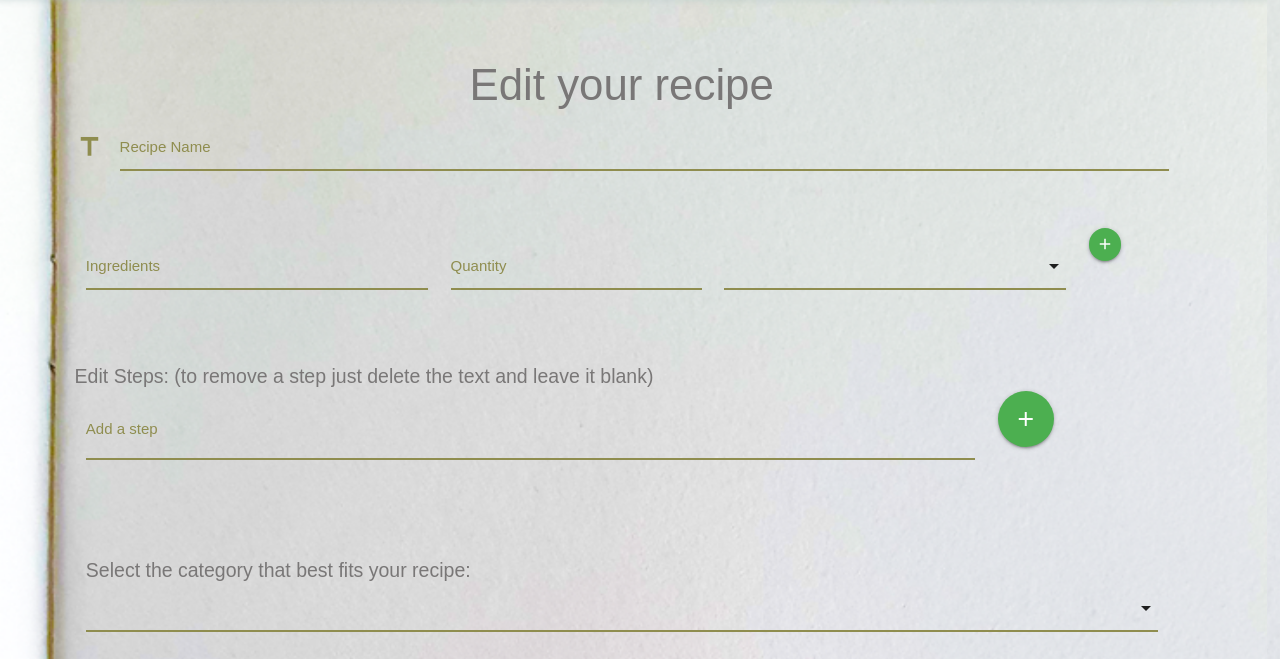
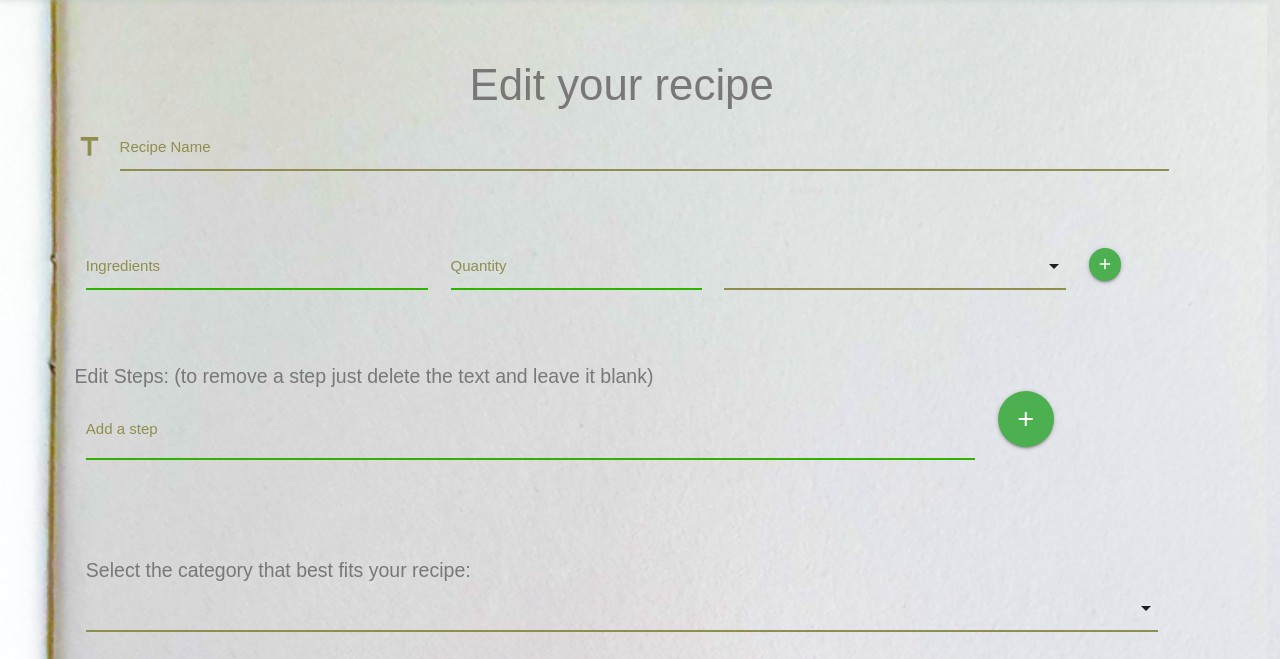
Before and after one commit to MllrB/nomnoms, a Flask app: template templates/update_recipe.html in a window 1280 px wide. Shown: the part 73-732 px from the top of the page. Run offline with Flask 2, Linux system fonts and the light colour scheme; the template is opened without the code that fills it, so the values that code supplies are empty; some libraries are stand-ins or nearby versions; some web fonts are replaced.

Commit message:
Further styling for updating recipes on smaller screens, fixed img width, save button width and add/delete ingredients button height adjusted

```diff
--- a/app.py
+++ b/app.py
@@ -181,7 +181,8 @@ def search_recipes():
 
         categories = mongo.db.optionalTypes.find_one({'name': 'recipe_type'})['values']
         recipe_info = mongo.db.optionalTypes.find_one({'name': 'recipe_info'})
-        return render_template('browse_recipes.html', recipes=recipes_found, no_of_results=len(recipes_found), categories = categories, recipe_info=recipe_info)
+        return render_template(
+            'browse_recipes.html', recipes=recipes_found, no_of_results=len(recipes_found), categories = categories, recipe_info=recipe_info)
 
     return redirect(url_for('home'))
 
--- a/static/css/style.css
+++ b/static/css/style.css
@@ -203,6 +207,12 @@ textarea.materialize-textarea {
 label,
 .input-field>label {
     color: rgb(143, 141, 79);
+}
+
+.add-ingredient-input,
+.add-step-text {
+    border-bottom: 1px solid #2fb301 !important;
+    box-shadow: 0 1px 0 0 #2fb301 !important;
 }
 
 
@@ -473,6 +483,14 @@ https://stackoverflow.com/users/1014805/jacktheripper */
     font-size: 1.32em;
 }
 
+.add-button {
+    margin-top: 20px;
+}
+
+.delete-button {
+    margin-top: 7px;
+}
+
 
 /* -----------------------------------------
 |******************ICONS*******************|
--- a/templates/update_recipe.html
+++ b/templates/update_recipe.html
@@ -14,32 +14,32 @@
                     </div>
                     <div class="row">
                         <div class="col s12 input-field ingredient-inputs">
-                            <div class="input-field col s4">
-                                <input id="ingredient" type="text" class="validate" name='ingredient_name'>
+                            <div class="input-field col s4 m4">
+                                <input id="ingredient" type="text" class="validate add-ingredient-input" name='ingredient_name'>
                                 <label for="ingredient">Ingredients</label>
                             </div>
-                            <div class="input-field col s3">
-                                <input id="quantity" type="text" class="validate" name='quantity'>
+                            <div class="input-field col s3 m3">
+                                <input id="quantity" type="text" class="validate add-ingredient-input" name='quantity'>
                                 <label for="quantity">Quantity</label>
                             </div>
-                            <div class="input-field col s4">
+                            <div class="input-field col s3 m4">
                                 <select id="measurements" name='measurement'>
                                     {% for measure in measurements %}
                                         <option value="{{measure}}">{{measure}}</option>
                                     {% endfor %}
                                 </select>
                             </div>
-                            <div class="col s1">
+                            <div class="col s2 m1 add-button">
                                 <button id='add_ingredient' name='add_ingredient' class="btn-floating btn-small waves-effect waves-light green" type="submit"><i class="material-icons">add</i></button>
                             </div>
                             {% for ingredient in recipe.ingredients %}
-                                <div class="col s4">
+                                <div class="col s4 m4">
                                     <input id="icon_prefix" name='ingredient_name_{{ingredient.ingredient_id}}' type="text" class="validate" value="{{ingredient.ingredient_name}}">
                                 </div>
-                                <div class="col s3">
+                                <div class="col s3 m3">
                                     <input id="icon_prefix" name='quantity_{{ingredient.ingredient_id}}' type="text" class="validate" value="{{ingredient.quantity}}">
                                 </div>
-                                <div class="col s4">
+                                <div class="col s3 m4">
                                     <select id="measurements" name="measurement_{{ingredient.ingredient_id}}">
                                         {% for measure in measurements %}
                                             {% if measure == ingredient.measurement %}
@@ -50,7 +50,7 @@
                                         {% endfor %}
                                     </select>
                                 </div>
-                                <div class="col s1">
+                                <div class="col s2 m1 delete-button">
                                     <button id='remove_ingredient' name="remove_ingredient" value="{{ingredient.ingredient_id}}" class="btn-floating btn-small waves-effect waves-light red" type="submit"><i class="material-icons">delete_forever</i></button>
                                 </div>
                             {% endfor %}
@@ -60,15 +60,15 @@
                         <div class="col s12 input-field">
                             Edit Steps: (to remove a step just delete the text and leave it blank)
                             {% for steps in recipe.steps %}
-                                <div class="col s12">
+                                <div class="col s12 add-step">
                                     <textarea id="steps-input" name="{{steps.step_id}}" class="materialize-textarea">{{steps.step}}</textarea>
                                 </div>
                             {% endfor %}
-                            <div class="input-field col s10">
-                                <textarea id="steps-input" class="materialize-textarea" name="new_step"></textarea>
+                            <div class="input-field col s9 m10 add-step">
+                                <textarea id="steps-input" class="materialize-textarea add-step-text" name="new_step"></textarea>
                                 <label for="steps-input">Add a step</label>
                             </div>
-                            <div class="col s2">
+                            <div class="col s3 m2">
                                 <button id='add_step' name='add_step' value="add a step" class="btn-floating btn-large waves-effect waves-light green" type="submit"><i class="material-icons">add</i></button>
                             </div>
                         </div>
@@ -140,10 +140,10 @@
                             </div>
                         </div>
                         <div class="col s12 m4 center-align">
-                            <img src="{{recipe.img_url}}" alt="Default image of ingredients" height="300px">
+                            <img src="{{recipe.img_url}}" alt="Default image of ingredients" id="add-edit-img">
                         </div>
                         <div class="input-field col s12 center-align">
-                            <button name="save_recipe" value="saved" class="btn waves-effect waves-light" type="submit">Save Recipe
+                            <button id="save-button" name="save_recipe" value="saved" class="btn waves-effect waves-light" type="submit">Save Recipe
                                 <i class="material-icons right">save</i>
                             </button>
                         </div>
```
Also changed, not shown: other parts of static/css/style.css (+31 -16 lines).
